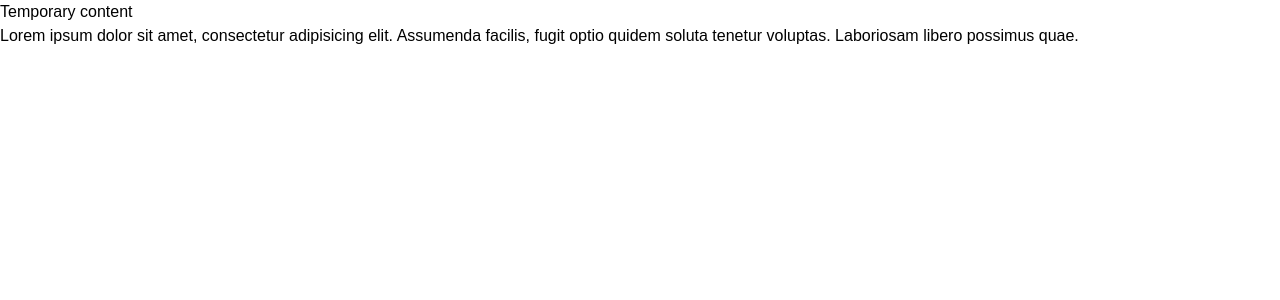
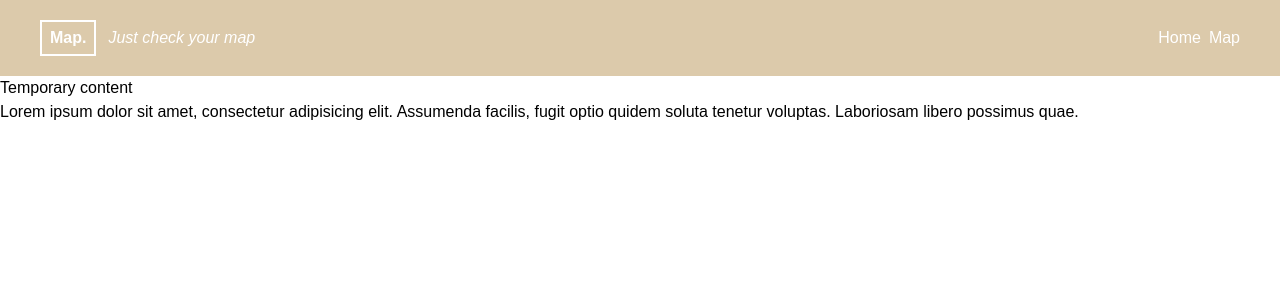
Before and after one commit to gonchar44/map-test-task, a Next.js app: page / in a window 1280 px wide. Shown: the top 300 px of the page. Built offline with nearby package versions, Linux system fonts and the light colour scheme.

Commit message:
feat: created Header component and updated main layout metadata

```diff
--- a/app/layout.tsx
+++ b/app/layout.tsx
@@ -1,12 +1,13 @@
 import type { Metadata } from 'next'
 import { Inter } from 'next/font/google'
 import './globals.css'
+import Header from '@/components/header'
 
 const inter = Inter({ subsets: ['latin'] })
 
 export const metadata: Metadata = {
-  title: 'Create Next App',
-  description: 'Generated by create next app'
+  title: 'Map',
+  description: 'Just check your map'
 }
 
 export default function RootLayout({
@@ -16,7 +17,11 @@ export default function RootLayout({
 }>) {
   return (
     <html lang="en">
-      <body className={inter.className}>{children}</body>
+      <body className={inter.className}>
+        <Header />
+
+        {children}
+      </body>
     </html>
   )
 }
--- /dev/null
+++ b/components/header.tsx
@@ -0,0 +1,18 @@
+import Link from 'next/link'
+import Navigation from '@/components/navigation'
+
+const Header = () => (
+  <header className="bg-primary-muted py-5 px-10 flex justify-between items-center sticky top-0 left-0">
+    <div className="flex items-center gap-x-3">
+      <h1 className="w-max border-2 text-primary-light font-bold py-1 px-2">
+        <Link href="/">Map.</Link>
+      </h1>
+
+      <span className="text-primary-light italic">Just check your map</span>
+    </div>
+
+    <Navigation />
+  </header>
+)
+
+export default Header
```
